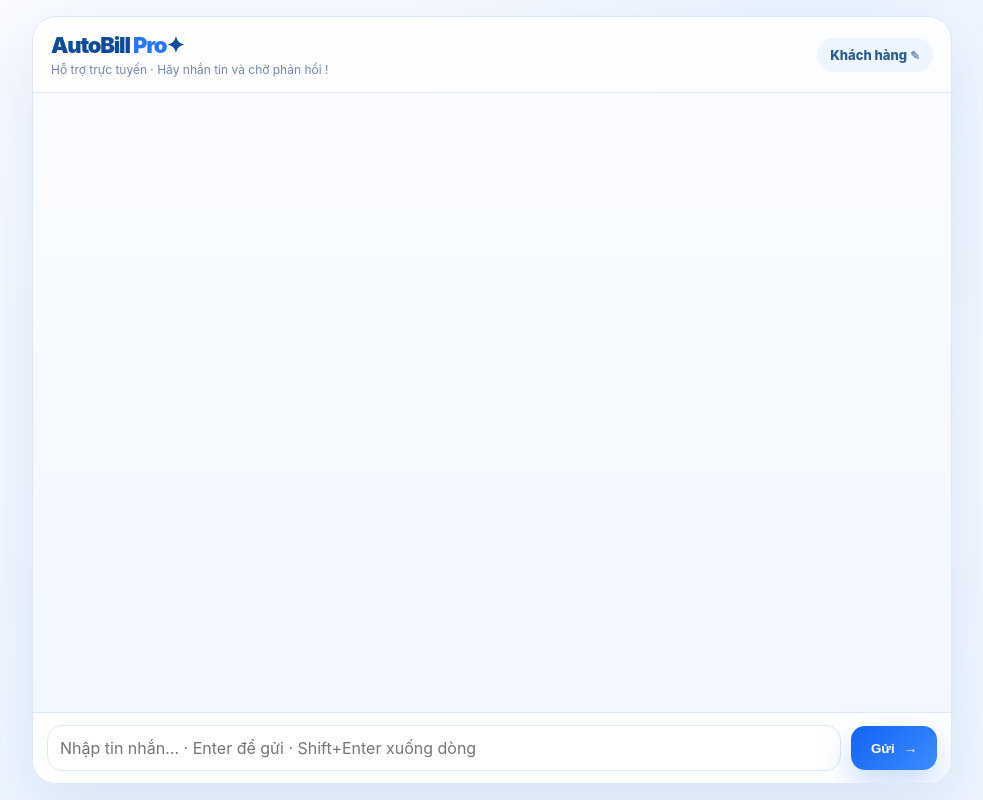
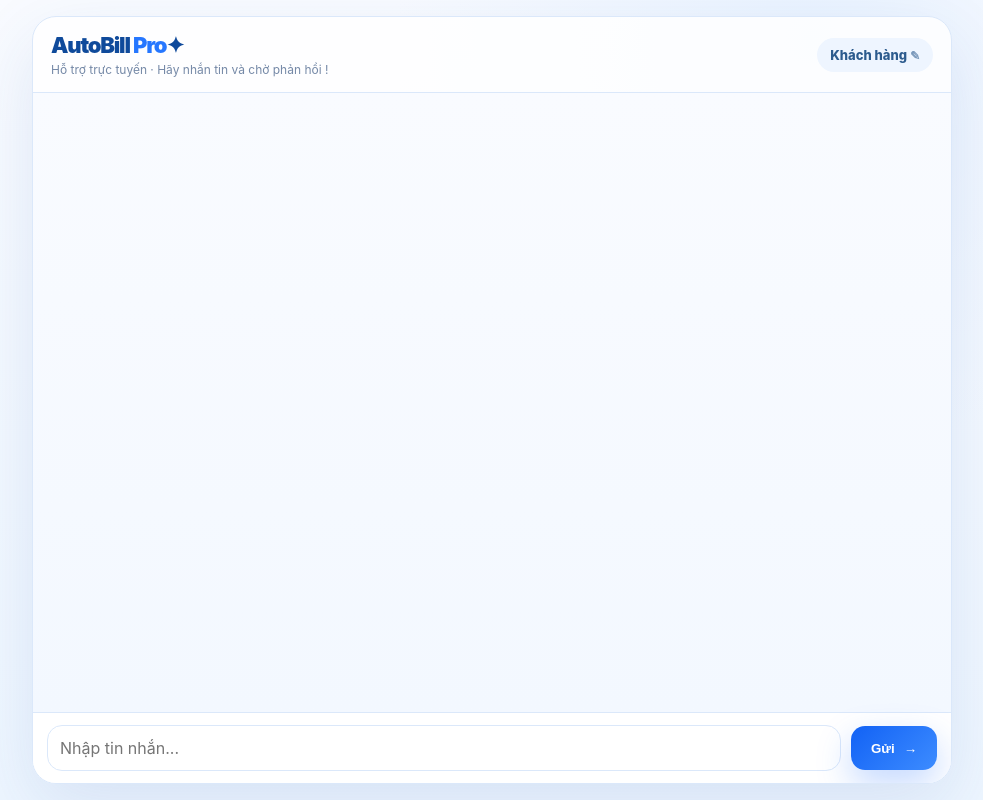
Before and after one commit to aracelutelienh/auto-bill-website, a website: page support.html in a window 1280 px wide. Shown: the whole page, without its empty margins (148-1131 px from the left). Drawn offline with Linux system fonts and the light colour scheme; no server answers.

Commit message:
Update textarea placeholder in support.html
Removed extra instructions from the textarea placeholder.

```diff
--- a/support.html
+++ b/support.html
@@ -18,7 +18,7 @@
       </div>
       <div id="messages" class="messages" aria-live="polite"></div>
       <form id="composer" class="composer">
-        <textarea id="text" rows="1" placeholder="Nhập tin nhắn... · Enter để gửi · Shift+Enter xuống dòng" autocomplete="off"></textarea>
+        <textarea id="text" rows="1" placeholder="Nhập tin nhắn..." autocomplete="off"></textarea>
         <button class="btn btn-primary send-btn" type="submit">Gửi <span>→</span></button>
       </form>
     </div>
```
